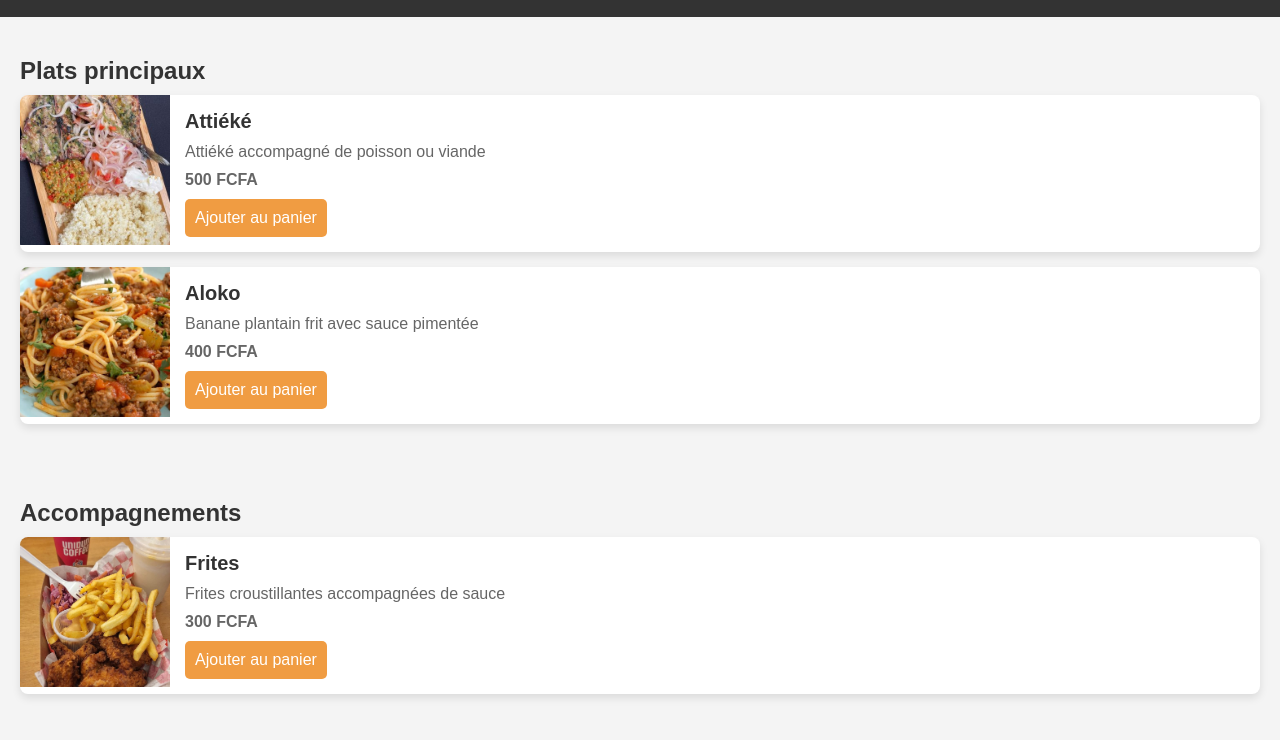
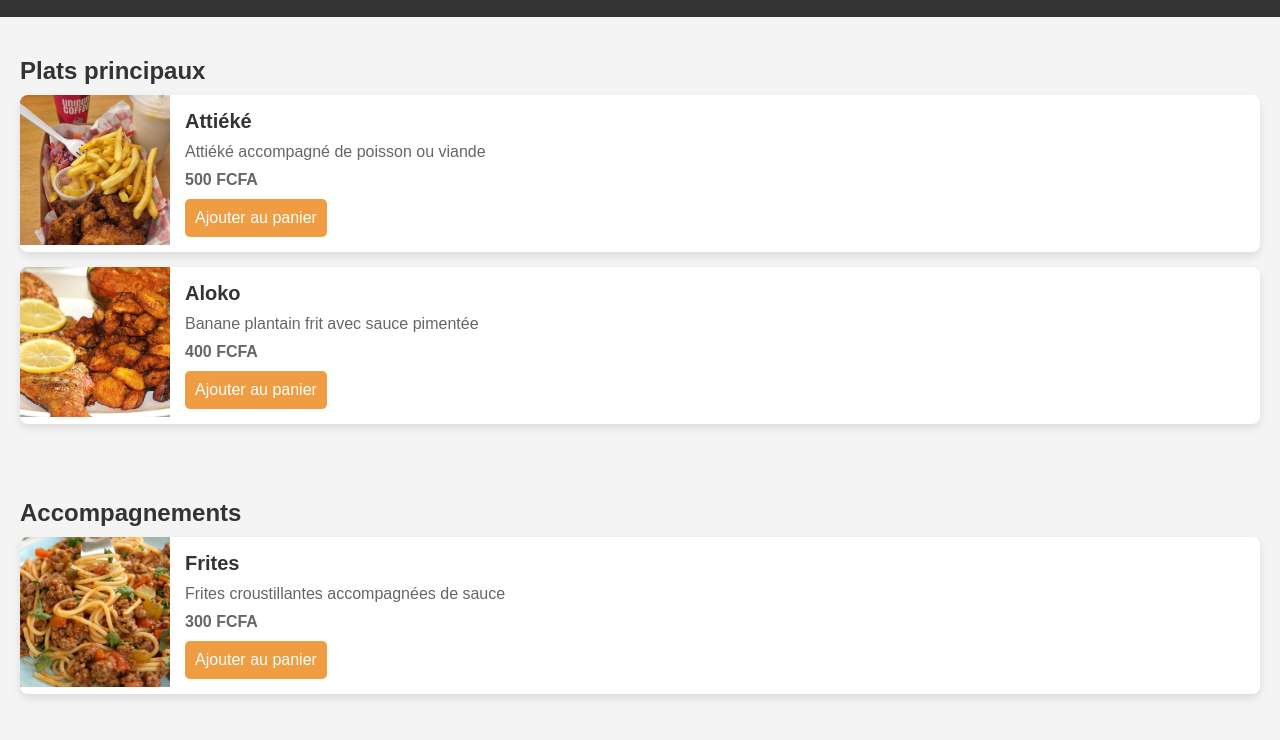
Before and after one commit to follynathly/Evaluation-d-clic, a plain HTML site: page Menu/menu.html in a window 1280 px wide. Shown: the part 60-800 px from the top of the page. Drawn offline with Linux system fonts and the light colour scheme.

Commit message:
Modificaton des images

```diff
--- a/Menu/menu.html
+++ b/Menu/menu.html
@@ -101,7 +101,7 @@
         <h2>Plats principaux</h2>
         <div class="menu-item">
           <img
-            src="images/2db5f585-d039-440b-ab24-ad3b69f0ca45.jpeg"
+            src="images/image2.jpeg"
             alt="Attiéké"
           />
           <div class="item-details">
@@ -113,7 +113,7 @@
         </div>
         <div class="menu-item">
           <img
-            src="images/Easy Bolognese Sauce (No Wine) - My Gorgeous Recipes.jpeg"
+            src="images/image3.jpeg"
             alt="Aloko"
           />
           <div class="item-details">
@@ -130,7 +130,7 @@
         <h2>Accompagnements</h2>
         <div class="menu-item">
           <img
-            src="images/🤌🏼.jpeg"
+            src="images/image4.jpeg"
             alt="Frites"
           />
           <div class="item-details">
@@ -146,7 +146,7 @@
       <div class="menu-category">
         <h2>Boissons</h2>
         <div class="menu-item">
-          <img src="images/Aesthetic picture canette.jpeg" alt="Boisson" />
+          <img src="images/image5.jpeg" alt="Boisson" />
           <div class="item-details">
             <h3>Boisson fraîche</h3>
             <p>Boisson gazeuse ou jus de fruits</p>
```
Also changed, not shown: html/index.html (+1 -1 lines), Menu/images/42193ffe-e233-4ba3-b3d9-f62d3363f16e.jpeg (deleted), Menu/images/image1.jpeg (renamed from Menu/images/2db5f585-d039-440b-ab24-ad3b69f0ca45.jpeg), Menu/images/image2.jpeg (renamed from Menu/images/🤌🏼.jpeg), Menu/images/image3.jpeg (renamed from Menu/images/Alloco poisson braise_ #alloco #poisson braise #africanfood #westafricanfood #ivorycoast.jpeg), Menu/images/image4.jpeg (renamed from Menu/images/Easy Bolognese Sauce (No Wine) - My Gorgeous Recipes.jpeg), Menu/images/image5.jpeg (renamed from Menu/images/Aesthetic picture canette.jpeg).
